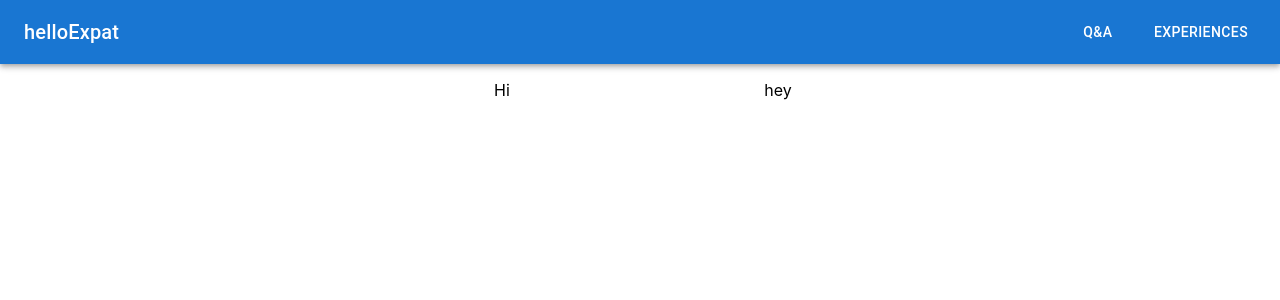
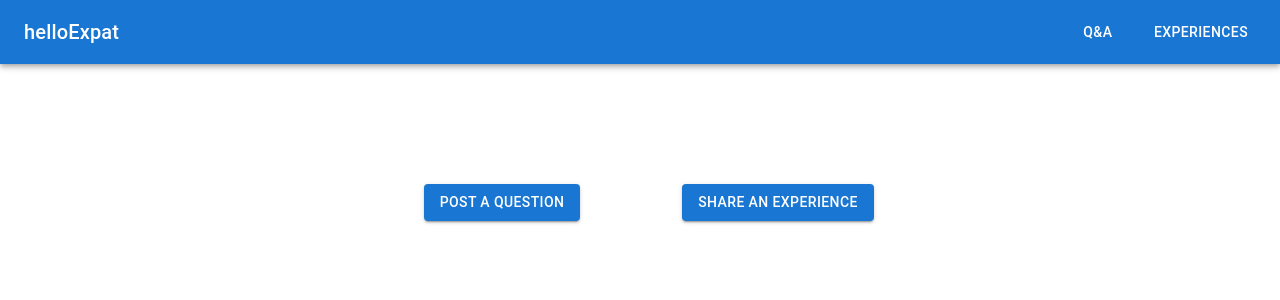
Before and after one commit to jokatty/hello_expat_frontend, a React (Create React App) app: page / in a window 1280 px wide. Shown: the top 300 px of the page. Built offline with nearby package versions, Linux system fonts and the light colour scheme.

Commit message:
add buttons forposts and experiences

```diff
--- a/src/Components/HomeContainer.jsx
+++ b/src/Components/HomeContainer.jsx
@@ -1,16 +1,24 @@
 import React from 'react';
 import Container from '@mui/material/Container';
 import Grid from '@mui/material/Grid';
+import { Button } from '@mui/material';
 
 export default function HomeContainer() {
+  // style object
+  const container = {
+    display: 'flex',
+    alignItem: 'center',
+    justifyContent: 'center',
+    marginTop: '15vh',
+  };
   return (
-    <Container maxWidth="sm">
+    <Container maxWidth="sm" style={container}>
       <Grid container>
         <Grid item xs={6}>
-          <p>Hi</p>
+          <Button variant="contained">Post a question</Button>
         </Grid>
         <Grid item xs={6}>
-          <p>hey</p>
+          <Button variant="contained">Share an experience</Button>
         </Grid>
       </Grid>
     </Container>
```
